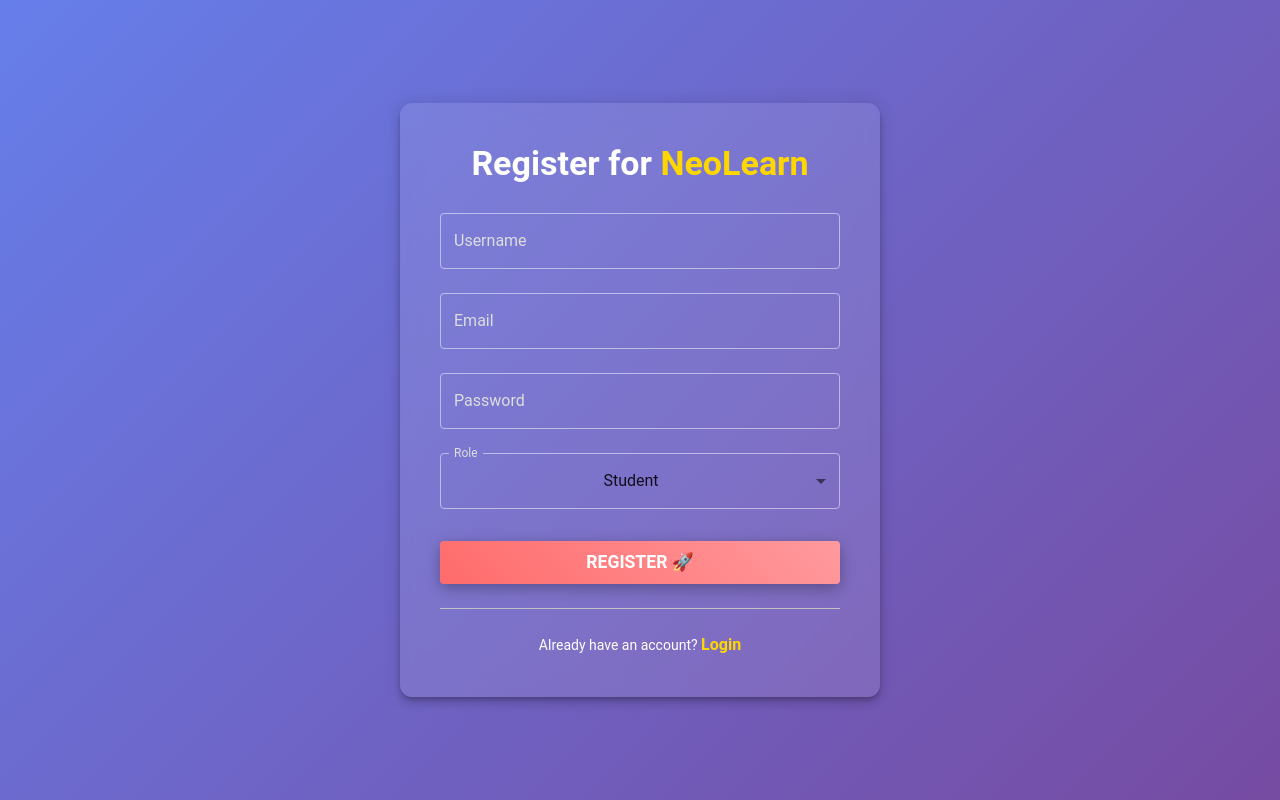
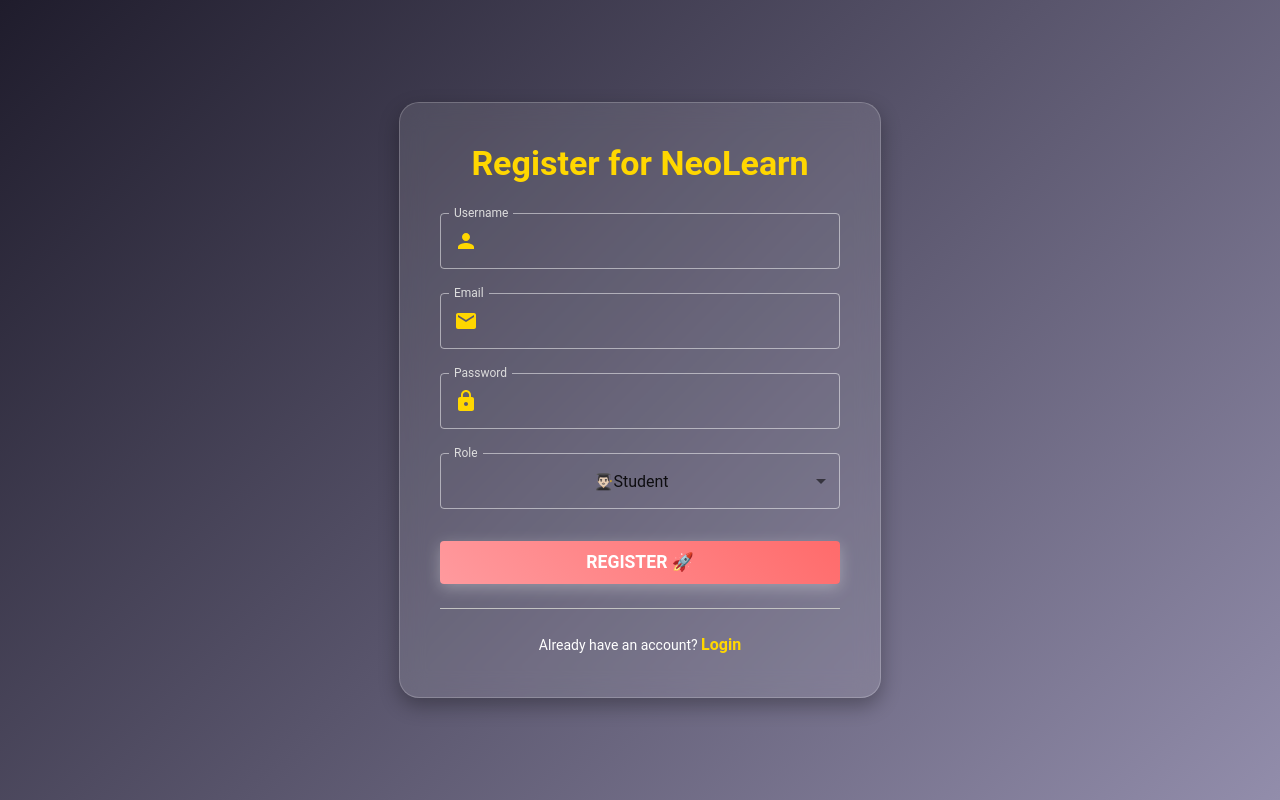
Before and after one commit to Vedang260/NeoLearn, a React (Create React App) app in the folder frontend/: page /register in a window 1280 px wide. Built offline with nearby package versions, Linux system fonts and the light colour scheme.

Commit message:
Changed the UI

```diff
--- a/frontend/package.json
+++ b/frontend/package.json
@@ -5,6 +5,7 @@
   "dependencies": {
     "@emotion/react": "^11.14.0",
     "@emotion/styled": "^11.14.0",
+    "@mui/icons-material": "^6.4.8",
     "@mui/material": "^6.4.8",
     "@reduxjs/toolkit": "^2.6.1",
     "@testing-library/dom": "^10.4.0",
--- a/frontend/src/pages/Home.tsx
+++ b/frontend/src/pages/Home.tsx
@@ -13,30 +13,80 @@
         display: 'flex',
         alignItems: 'center',
         justifyContent: 'center',
-        background: 'linear-gradient(135deg, #667eea, #764ba2)',
+        background: 'linear-gradient(135deg, #1f1c2c, #928DAB)',
         color: '#fff',
         textAlign: 'center',
         p: 3,
+        position: 'relative',
+        overflow: 'hidden',
       }}
     >
+      {/* Background Floating Elements */}
+      <motion.div
+        animate={{ y: [0, 20, 0] }}
+        transition={{ repeat: Infinity, duration: 5, ease: 'easeInOut' }}
+        style={{
+          position: 'absolute',
+          width: '200px',
+          height: '200px',
+          background: 'rgba(255, 215, 0, 0.2)',
+          borderRadius: '50%',
+          top: '10%',
+          left: '5%',
+          filter: 'blur(80px)',
+        }}
+      />
+      <motion.div
+        animate={{ y: [0, -20, 0] }}
+        transition={{ repeat: Infinity, duration: 5, ease: 'easeInOut' }}
+        style={{
+          position: 'absolute',
+          width: '150px',
+          height: '150px',
+          background: 'rgba(255, 105, 180, 0.3)',
+          borderRadius: '50%',
+          bottom: '15%',
+          right: '10%',
+          filter: 'blur(80px)',
+        }}
+      />
+
       <Container maxWidth="md">
-        {/* Animated Typography */}
+        {/* Animated Heading */}
         <motion.div
           initial={{ opacity: 0, y: -30 }}
           animate={{ opacity: 1, y: 0 }}
           transition={{ duration: 1 }}
         >
-          <Typography variant="h2" fontWeight="bold" gutterBottom>
-            Welcome to <span style={{ color: '#FFD700' }}>NeoLearn</span>
+          <Typography
+            variant="h2"
+            fontWeight="bold"
+            sx={{
+              fontFamily: 'Poppins, sans-serif',
+              letterSpacing: '2px',
+              textShadow: '3px 3px 10px rgba(255, 255, 255, 0.2)',
+            }}
+            gutterBottom
+          >
+            Welcome to{' '}
+            <span style={{ color: '#FFD700', fontWeight: 'bold' }}>NeoLearn</span>
           </Typography>
         </motion.div>
 
+        {/* Subtitle */}
         <motion.div
           initial={{ opacity: 0, y: 20 }}
           animate={{ opacity: 1, y: 0 }}
           transition={{ delay: 0.5, duration: 1 }}
         >
-          <Typography variant="h5" color="inherit" paragraph>
+          <Typography
+            variant="h5"
+            sx={{
+              fontFamily: 'Raleway, sans-serif',
+              opacity: 0.9,
+            }}
+            paragraph
+          >
             Empowering education with cutting-edge technology.
           </Typography>
         </motion.div>
@@ -50,16 +100,19 @@
           <Button
             variant="contained"
             sx={{
-              mt: 3,
+              mt: 4,
               background: 'linear-gradient(45deg, #ff6b6b, #ff9a9e)',
               color: '#fff',
               fontWeight: 'bold',
-              px: 4,
-              py: 1.5,
+              px: 5,
+              py: 1.8,
               fontSize: '1.2rem',
-              boxShadow: '0px 4px 20px rgba(0,0,0,0.3)',
+              borderRadius: '50px',
+              boxShadow: '0px 4px 20px rgba(255, 105, 180, 0.3)',
+              transition: 'transform 0.3s ease, box-shadow 0.3s ease',
               '&:hover': {
-                background: 'linear-gradient(45deg, #ff9a9e, #ff6b6b)',
+                transform: 'scale(1.05)',
+                boxShadow: '0px 8px 25px rgba(255, 105, 180, 0.5)',
               },
             }}
             onClick={() => navigate('/register')}
--- a/frontend/src/pages/Register.tsx
+++ b/frontend/src/pages/Register.tsx
@@ -1,10 +1,11 @@
 import React from "react";
-import { Container, TextField, Button, Typography, Box, MenuItem, Divider, Paper } from "@mui/material";
+import { Container, TextField, Button, Typography, Box, MenuItem, Divider, Paper, InputAdornment } from "@mui/material";
 import axios from "axios";
 import { useNavigate } from "react-router-dom";
 import { useFormik } from "formik";
 import * as Yup from "yup";
 import { motion } from "framer-motion";
+import { Email, Lock, Person } from "@mui/icons-material";
 
 const Register: React.FC = () => {
   const navigate = useNavigate();
@@ -43,45 +44,53 @@
         display: "flex",
         alignItems: "center",
         justifyContent: "center",
-        background: "linear-gradient(135deg, #667eea, #764ba2)",
+        background: 'linear-gradient(135deg, #1f1c2c, #928DAB)', // ✅ Same as Home Page
       }}
     >
       <motion.div initial={{ opacity: 0, scale: 0.9 }} animate={{ opacity: 1, scale: 1 }} transition={{ duration: 0.8 }}>
         <Paper
-          elevation={6}
+          elevation={10}
           sx={{
             p: 5,
-            borderRadius: 3,
+            borderRadius: 5,
             textAlign: "center",
-            backdropFilter: "blur(10px)",
+            backdropFilter: "blur(12px)",
             backgroundColor: "rgba(255, 255, 255, 0.1)",
             color: "#fff",
             width: "400px",
+            border: "1px solid rgba(255, 255, 255, 0.2)",
+            boxShadow: "0px 8px 20px rgba(0,0,0,0.3)",
           }}
         >
           {/* Animated Heading */}
           <motion.div initial={{ y: -20, opacity: 0 }} animate={{ y: 0, opacity: 1 }} transition={{ duration: 0.7 }}>
-            <Typography variant="h4" fontWeight="bold" gutterBottom>
-              Register for <span style={{ color: "#FFD700" }}>NeoLearn</span>
+            <Typography variant="h4" fontWeight="bold" gutterBottom sx={{ color: "#FFD700" }}>
+              Register for NeoLearn
             </Typography>
           </motion.div>
 
           {/* Registration Form */}
           <Box component="form" onSubmit={formik.handleSubmit} noValidate>
-            {/* Custom TextField Style */}
-            {["username", "email", "password"].map((field) => (
+            {/* Custom Styled TextFields */}
+            {/* Username Field */}
+            <motion.div initial={{ opacity: 0, x: -20 }} animate={{ opacity: 1, x: 0 }} transition={{ duration: 0.5, delay: 0.2 }}>
               <TextField
-                key={field}
-                label={field.charAt(0).toUpperCase() + field.slice(1)}
+                label="Username"
                 fullWidth
                 margin="normal"
-                type={field === "password" ? "password" : "text"}
-                {...formik.getFieldProps(field)}
-                error={formik.touched[field as keyof typeof formik.values] && Boolean(formik.errors[field as keyof typeof formik.values])}
-                helperText={formik.touched[field as keyof typeof formik.values] && formik.errors[field as keyof typeof formik.values]}
+                {...formik.getFieldProps("username")}
+                error={formik.touched.username && Boolean(formik.errors.username)}
+                helperText={formik.touched.username && formik.errors.username}
+                InputProps={{
+                  startAdornment: (
+                    <InputAdornment position="start">
+                      <Person sx={{ color: "#FFD700" }} />
+                    </InputAdornment>
+                  ),
+                }}
                 sx={{
                   input: { color: "#fff" },
-                  label: { color: "#ddd" },
+                  label: { color: "#ddd", "&.Mui-focused": { color: "#FFD700" } },
                   "& .MuiOutlinedInput-root": {
                     "& fieldset": { borderColor: "rgba(255, 255, 255, 0.5)" },
                     "&:hover fieldset": { borderColor: "#FFD700" },
@@ -89,9 +98,67 @@
                   },
                 }}
               />
-            ))}
+            </motion.div>
 
-            {/* Role Dropdown */}
+            {/* Email Field */}
+            <motion.div initial={{ opacity: 0, x: -20 }} animate={{ opacity: 1, x: 0 }} transition={{ duration: 0.5, delay: 0.2 }}>
+              <TextField
+                label="Email"
+                fullWidth
+                margin="normal"
+                {...formik.getFieldProps("email")}
+                error={formik.touched.email && Boolean(formik.errors.email)}
+                helperText={formik.touched.email && formik.errors.email}
+                InputProps={{
+                  startAdornment: (
+                    <InputAdornment position="start">
+                      <Email sx={{ color: "#FFD700" }} />
+                    </InputAdornment>
+                  ),
+                }}
+                sx={{
+                  input: { color: "#fff" },
+                  label: { color: "#ddd", "&.Mui-focused": { color: "#FFD700" } },
+                  "& .MuiOutlinedInput-root": {
+                    "& fieldset": { borderColor: "rgba(255, 255, 255, 0.5)" },
+                    "&:hover fieldset": { borderColor: "#FFD700" },
+                    "&.Mui-focused fieldset": { borderColor: "#FFD700" },
+                  },
+                }}
+              />
+            </motion.div>
+
+            {/* Password Field */}
+            <motion.div initial={{ opacity: 0, x: -20 }} animate={{ opacity: 1, x: 0 }} transition={{ duration: 0.5, delay: 0.2 }}>
+              <TextField
+                label="Password"
+                type="password"
+                fullWidth
+                margin="normal"
+                {...formik.getFieldProps("password")}
+                error={formik.touched.password && Boolean(formik.errors.password)}
+                helperText={formik.touched.password && formik.errors.password}
+                InputProps={{
+                  startAdornment: (
+                    <InputAdornment position="start">
+                      <Lock sx={{ color: "#FFD700" }} />
+                    </InputAdornment>
+                  ),
+                }}
+                sx={{
+                  input: { color: "#fff" },
+                  label: { color: "#ddd", "&.Mui-focused": { color: "#FFD700" } },
+                  "& .MuiOutlinedInput-root": {
+                    "& fieldset": { borderColor: "rgba(255, 255, 255, 0.5)" },
+                    "&:hover fieldset": { borderColor: "#FFD700" },
+                    "&.Mui-focused fieldset": { borderColor: "#FFD700" },
+                  },
+                }}
+              />
+            </motion.div>
+
+            {/* Role Selection */}
+            <motion.div initial={{ opacity: 0, x: -20 }} animate={{ opacity: 1, x: 0 }} transition={{ duration: 0.5, delay: 0.4 }}>
               <TextField
                 select
                 label="Role"
@@ -102,7 +169,7 @@
                 helperText={formik.touched.role && formik.errors.role}
                 sx={{
                   input: { color: "#fff" },
-                label: { color: "#ddd" },
+                  label: { color: "#ddd","&.Mui-focused": { color: "#FFD700" }  },
                   "& .MuiOutlinedInput-root": {
                     "& fieldset": { borderColor: "rgba(255, 255, 255, 0.5)" },
                     "&:hover fieldset": { borderColor: "#FFD700" },
@@ -110,11 +177,12 @@
                   },
                 }}
               >
-              <MenuItem value="student">Student</MenuItem>
-              <MenuItem value="instructor">Instructor</MenuItem>
+                <MenuItem value="student">👨🏻‍🎓Student</MenuItem>
+                <MenuItem value="instructor">🧑🏻‍🏫Instructor</MenuItem>
               </TextField>
+            </motion.div>
 
-            {/* Submit Button with Animation */}
+            {/* Submit Button with Neon Glow Effect */}
             <motion.div whileHover={{ scale: 1.05 }} whileTap={{ scale: 0.95 }} transition={{ duration: 0.3 }}>
               <Button
                 type="submit"
@@ -122,13 +190,14 @@
                 fullWidth
                 sx={{
                   mt: 3,
-                  background: "linear-gradient(45deg, #ff6b6b, #ff9a9e)",
+                  background: "linear-gradient(45deg, #ff9a9e, #ff6b6b)",
                   color: "#fff",
                   fontWeight: "bold",
                   fontSize: "1.1rem",
-                  boxShadow: "0px 4px 15px rgba(0,0,0,0.3)",
+                  boxShadow: "0px 4px 15px rgba(255, 255, 255, 0.3)",
                   "&:hover": {
-                    background: "linear-gradient(45deg, #ff9a9e, #ff6b6b)",
+                    background: "linear-gradient(45deg, #ff6b6b, #ff9a9e)",
+                    boxShadow: "0px 5px 20px rgba(255, 255, 255, 0.5)",
                   },
                 }}
               >
@@ -149,6 +218,7 @@
                 color: "#FFD700",
                 fontWeight: 600,
                 cursor: "pointer",
+                "&:hover": { textDecoration: "underline" },
               }}
               onClick={() => navigate("/login")}
             >
```
Also changed, not shown: 1 other file (tests, documents, lock files or other folders). Lines whose indentation alone changed are shown as unchanged.
